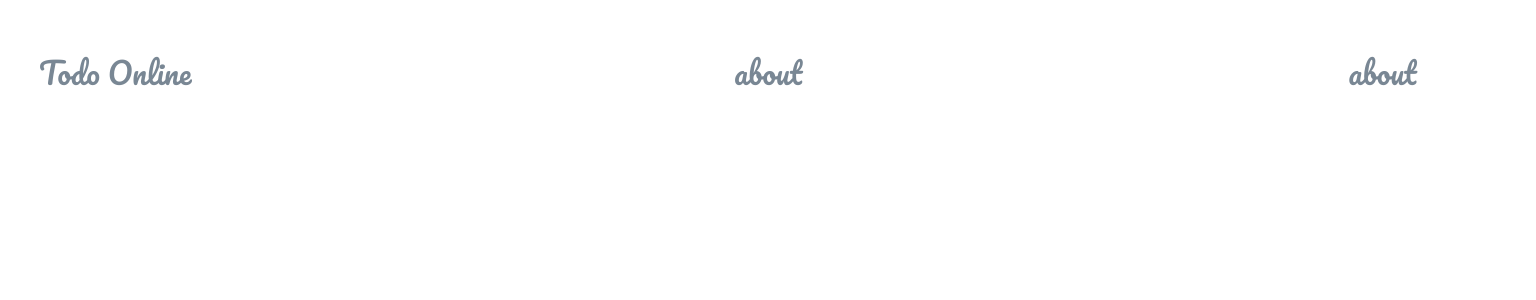
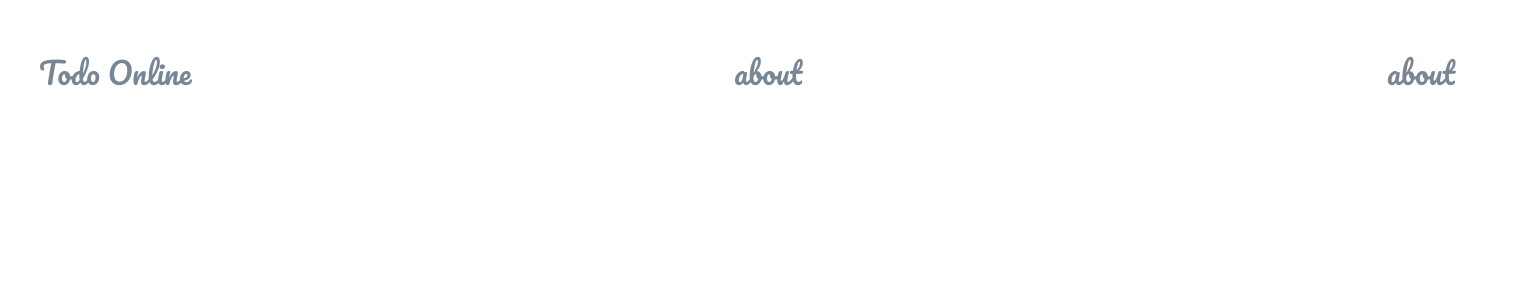
Before and after one commit to kingavatar/todoOnline, a Vue app: page /about in a window 1536 px wide. Shown: the top 300 px of the page. Built offline with nearby package versions, Linux system fonts and the light colour scheme.

Commit message:
Fix Overlap for smaller screens

```diff
--- a/src/views/About.vue
+++ b/src/views/About.vue
@@ -65,8 +65,28 @@ export default Vue.extend({
 @media (min-width: 1400px) {
   #about {
     max-width: 25%;
+    width: 200px;
+    // margin-right: auto;
+    position: fixed;
+    overflow: hidden;
+  }
+}
+@media (min-width: 1500px) {
+  #about {
+    max-width: 25%;
+    width: 15%;
+    // margin-right: auto;
+    position: fixed;
+    overflow: hidden;
+  }
+}
+@media (min-width: 1650px) {
+  #about {
+    max-width: 25%;
     width: 20%;
+    // margin-right: auto;
     position: fixed;
+    overflow: hidden;
   }
 }
 ::v-deep #about-heading {
```
